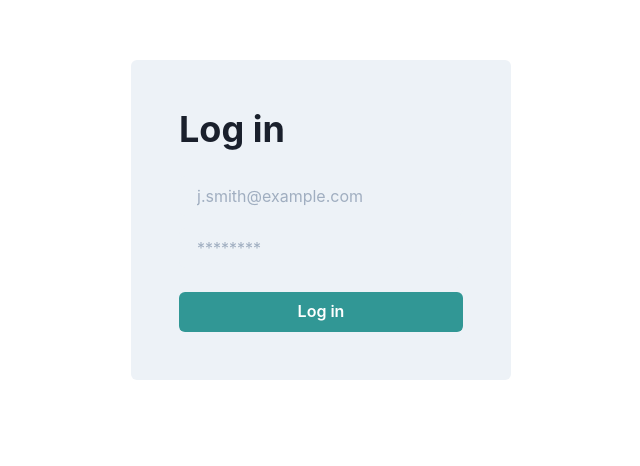
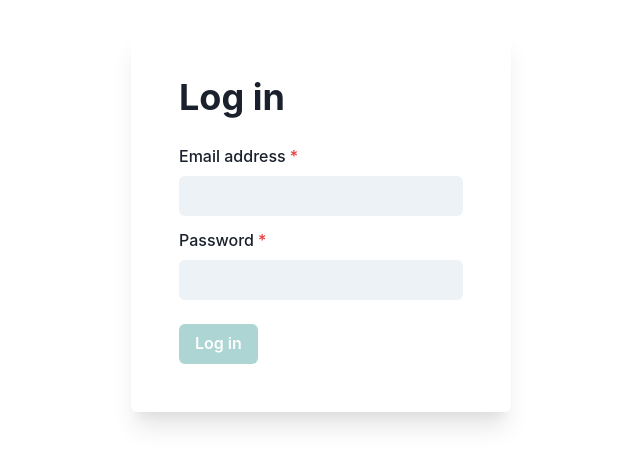
Before and after one commit to mitani24/nextjs-template, a Next.js app: page / in a window 1280 px wide. Shown: the part 180-646 px from the top of the page, without its empty margins (319-959 px from the left). Built offline with nearby package versions, Linux system fonts and the light colour scheme.

Commit message:
add login form

```diff
--- a/src/components/LoginForm.tsx
+++ b/src/components/LoginForm.tsx
@@ -1,19 +1,57 @@
-import { Button, Flex, Heading, Input } from "@chakra-ui/react";
+import { useForm, SubmitHandler } from "react-hook-form";
+import {
+  Button,
+  Flex,
+  FlexProps,
+  FormControl,
+  FormErrorMessage,
+  FormLabel,
+  Heading,
+  Input,
+} from "@chakra-ui/react";
+import { zodResolver } from "@hookform/resolvers/zod";
+import { z } from "zod";
 
-export default function LiginForm() {
+const schema = z.object({
+  emailAddress: z.string().nonempty().email(),
+  password: z.string().nonempty().min(8),
+});
+
+type Inputs = z.infer<typeof schema>;
+
+export default function LiginFormZod({ ...delegated }: FlexProps) {
+  const {
+    register,
+    handleSubmit,
+    formState: { errors, isValid },
+  } = useForm<Inputs>({
+    mode: "onChange",
+    resolver: zodResolver(schema),
+  });
+
+  const onSubmit: SubmitHandler<Inputs> = (data, event) => {
+    event?.preventDefault();
+    console.log(data);
+  };
+
   return (
-    <Flex direction="column" background="gray.100" p={12} rounded={6}>
-      <Heading mb={6}>Log in</Heading>
-      <Input
-        placeholder="j.smith@example.com"
-        variant="filled"
-        mb={3}
-        type="email"
-      />
-      <Input placeholder="********" variant="filled" mb={6} type="password" />
-      <Button colorScheme="teal" type="submit">
-        Log in
-      </Button>
+    <Flex direction="column" p={12} rounded={6} {...delegated}>
+      <form onSubmit={handleSubmit(onSubmit)} noValidate>
+        <Heading mb={6}>Log in</Heading>
+        <FormControl isRequired isInvalid={!!errors.emailAddress} mb={3}>
+          <FormLabel>Email address</FormLabel>
+          <Input variant="filled" type="email" {...register("emailAddress")} />
+          <FormErrorMessage>{errors.emailAddress?.message}</FormErrorMessage>
+        </FormControl>
+        <FormControl isRequired isInvalid={!!errors.password} mb={6}>
+          <FormLabel>Password</FormLabel>
+          <Input variant="filled" type="password" {...register("password")} />
+          <FormErrorMessage>{errors.password?.message}</FormErrorMessage>
+        </FormControl>
+        <Button colorScheme="teal" type="submit" disabled={!isValid}>
+          Log in
+        </Button>
+      </form>
     </Flex>
   );
 }
--- a/src/pages/index.tsx
+++ b/src/pages/index.tsx
@@ -4,7 +4,7 @@ import LoginForm from "@/components/LoginForm";
 export default function Home() {
   return (
     <Flex height="100vh" alignItems="center" justifyContent="center">
-      <LoginForm />
+      <LoginForm boxShadow="xl" />
     </Flex>
   );
 }
```
